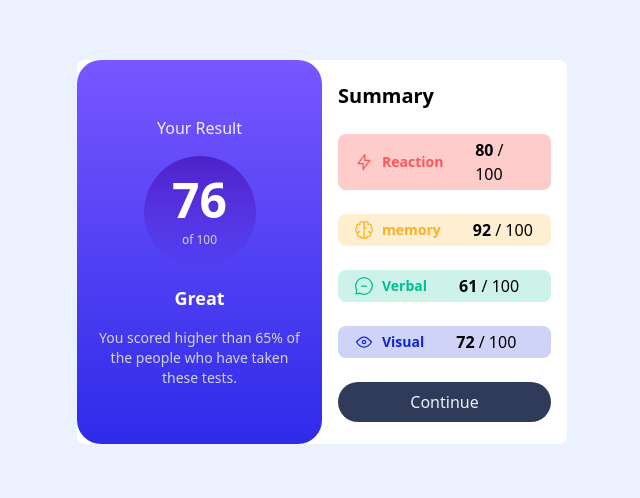
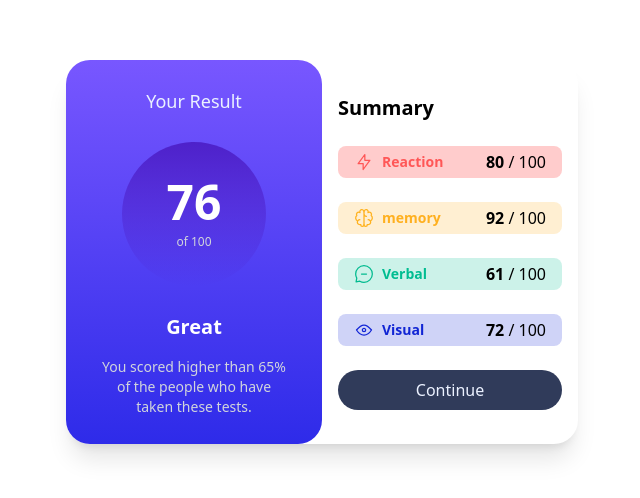
Before and after one commit to Hassnaedh/results-summary-component, a website: page index.html in a window 1280 px wide. Shown: the part 148-646 px from the top of the page, without its empty margins (318-958 px from the left). Drawn offline with Linux system fonts and the light colour scheme.

Commit message:
added some changes to code

```diff
--- a/index.html
+++ b/index.html
@@ -8,59 +8,62 @@
   <title>Results summary component</title>
 </head>
 <body class="font-body">
-  <div class="flex min-h-screen items-center justify-center bg-pale-blue">
-    <div class="bg-white w-[490px] h-96 rounded-lg flex">
+  <div class="flex items-center justify-center min-h-screen bg-white">
+    <div class="flex max-w-lg bg-white shadow-xl h-96 rounded-3xl">
       <!-- first part -->
-      <div class="bg-gradient-to-b from-light-slate-blue to-light-royal-blue w-1/2 gap-4 rounded-3xl flex flex-col items-center justify-center px-4">
-        <h4 class="text-pale-blue font-normal">Your Result</h4>
-        <div class="flex flex-col items-center justify-center w-28 h-28 rounded-full gap-2 bg-gradient-to-b from-violet-blue to-persian-blue">
-          <p class="text-white text-5xl font-semibold">76</p>
-          <span class="text-gray-300 text-xs">of 100</span>
+      <div class="flex flex-col items-center w-1/2 px-4 justify-evenly bg-gradient-to-b from-light-slate-blue to-light-royal-blue rounded-3xl">
+        <h4 class="text-lg font-normal text-pale-blue">Your Result</h4>
+        <div class="flex flex-col items-center justify-center gap-2 rounded-full w-36 h-36 bg-gradient-to-b from-violet-blue to-persian-blue">
+          <p class="text-5xl font-semibold text-white">76</p>
+          <span class="text-xs text-gray-300">of 100</span>
         </div>
-        <h4 class="text-white font-semibold text-lg">Great</h4>
-        <p class="text-gray-300 text-sm text-center"> You scored higher than 65% of the people who have taken these tests.</p>
+        <div class="flex flex-col gap-4 px-4 text-center">
+            <h4 class="text-xl font-semibold text-white">Great</h4>
+            <p class="text-sm text-center text-gray-300"> You scored higher than 65% of the people who have taken these tests.</p>
+        </div>
+
       </div>
       <!-- end of first part -->
       <!-- second part -->
-      <div class="w-1/2 flex flex-col justify-center px-4 gap-6">
+      <div class="flex flex-col justify-center w-1/2 gap-6 px-4">
         <h1 class="text-xl font-semibold">Summary</h1>
         <ul>
-          <li class="bg-light-red-light flex items-center rounded-lg gap-8 py-1 px-4">
+          <li class="flex items-center justify-between px-4 py-1 rounded-lg bg-light-red-light">
             <div class="flex items-center gap-2">
               <img src="./assets/images/icon-reaction.svg" alt="reaction">
-            <p class="text-light-red-normal text-sm font-semibold">Reaction</p>
+              <p class="text-sm font-semibold text-light-red-normal">Reaction</p>
             </div>
             <div><span class="font-semibold">80</span> / 100</div>
           </li>
         </ul>
         <ul>
-          <li class="bg-orangey-yellow-light flex items-center rounded-lg gap-8 py-1 px-4">
+          <li class="flex items-center justify-between px-4 py-1 rounded-lg bg-orangey-yellow-light">
             <div class="flex items-center gap-2">
               <img src="./assets/images/icon-memory.svg" alt="memory">
-            <p class="text-orangey-yellow-normal text-sm font-semibold">memory</p>
+            <p class="text-sm font-semibold text-orangey-yellow-normal">memory</p>
             </div>
             <div><span class="font-semibold">92</span> / 100</div>
           </li>
         </ul>
         <ul>
-          <li class="bg-green-teal-light flex items-center rounded-lg gap-8 py-1 px-4">
+          <li class="flex items-center justify-between px-4 py-1 rounded-lg bg-green-teal-light">
             <div class="flex items-center gap-2">
               <img src="./assets/images/icon-verbal.svg" alt="Verbal">
-            <p class="text-green-teal-normal text-sm font-semibold">Verbal</p>
+            <p class="text-sm font-semibold text-green-teal-normal">Verbal</p>
             </div>
             <div><span class="font-semibold">61</span> / 100</div>
           </li>
         </ul>
         <ul>
-          <li class="bg-cobalt-blue-light flex items-center rounded-lg gap-8 py-1 px-4">
+          <li class="flex items-center justify-between px-4 py-1 rounded-lg bg-cobalt-blue-light">
             <div class="flex items-center gap-2">
               <img src="./assets/images/icon-visual.svg" alt="Visual">
-            <p class="text-cobalt-blue-normal text-sm font-semibold">Visual</p>
+            <p class="text-sm font-semibold text-cobalt-blue-normal">Visual</p>
             </div>
             <div><span class="font-semibold">72</span> / 100</div>
           </li>
         </ul>
-        <button class="bg-dark-gray-blue text-pale-blue rounded-3xl px-4 py-2">Continue</button>
+        <button class="px-4 py-2 bg-dark-gray-blue text-pale-blue rounded-3xl hover:bg-gradient-to-b from-light-slate-blue to-light-royal-blue">Continue</button>
       </div>
       <!-- end of second part -->
     </div>
```
Also changed, not shown: output.css.
